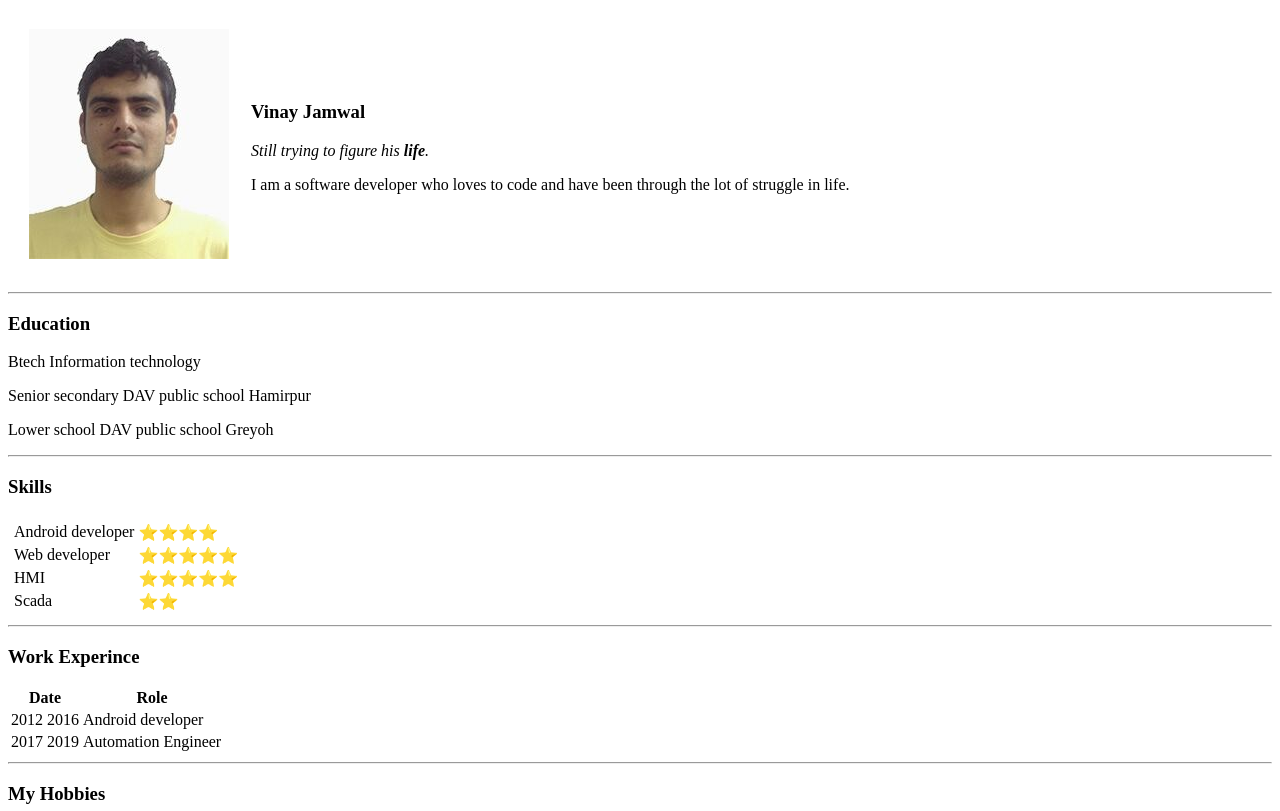
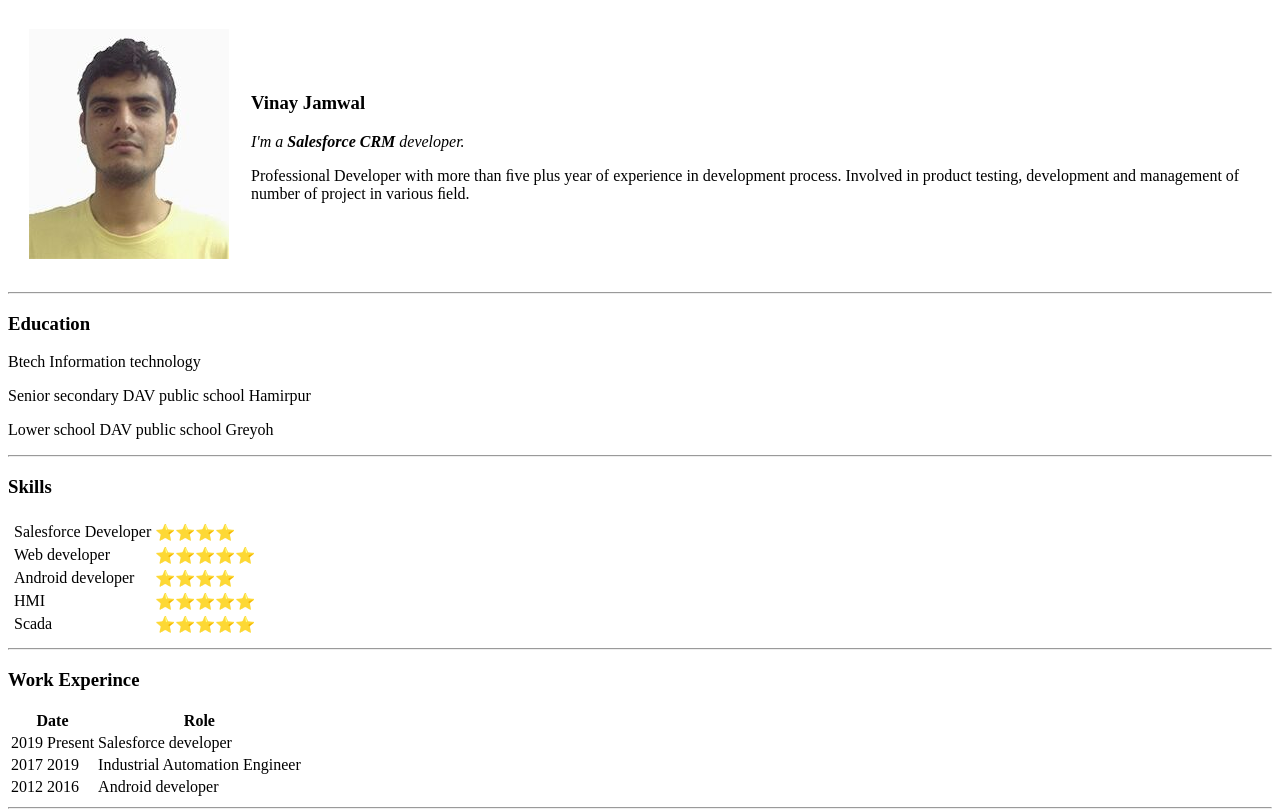
Before and after one commit to vinayjamwal/cv, a plain HTML site: page index.html in a window 1280 px wide. Shown: the top 811 px of the page. Drawn offline with Linux system fonts and the light colour scheme; files whose address does not match are found by name.

Commit message:
Update index.html

```diff
--- a/index.html
+++ b/index.html
@@ -12,8 +12,9 @@
     <td><img src="C:\Users\Vinay\Desktop\Web Development\HTML-Personal Site\vinay.jpg" alt="Vinay jamwal photo"></td>
     <td>
       <h3>Vinay Jamwal</h3>
-      <p><em>Still trying to figure his <strong>life</strong>.</em> </p>
-      <p>I am a software developer who loves to code and have been through the lot of struggle in life.</p>
+      <p><em>I'm a <strong>Salesforce CRM</strong> developer.</em> </p>
+      <p>Professional Developer with more than ﬁve plus year of experience in development process. Involved in product testing, development and management of number of project in various ﬁeld.
+      </p>
     </td>
   </table>
 
@@ -25,27 +26,30 @@
   <p>Lower school DAV public school Greyoh</p>
   <hr>
   <h3>Skills</h3>
-  <table >
+  <table>
     <tr>
       <td>
 
         <table>
           <tr>
-            <td>Android developer</td>
+            <td>Salesforce Developer </td>
             <td>⭐⭐⭐⭐</td>
           </tr>
           <tr>
             <td>Web developer </td>
             <td>⭐⭐⭐⭐⭐</td>
           </tr>
-
+          <tr>
+            <td>Android developer</td>
+            <td>⭐⭐⭐⭐</td>
+          </tr>
           <tr>
             <td>HMI </td>
             <td>⭐⭐⭐⭐⭐</td>
           </tr>
           <tr>
             <td>Scada</td>
-            <td>⭐⭐</td>
+            <td>⭐⭐⭐⭐⭐</td>
           </tr>
         </table>
       </td>
@@ -62,13 +66,19 @@
     </thead>
     <tbody>
       <tr>
+        <td>2019 Present</td>
+        <td>Salesforce developer</td>
+      </tr>
+      <tr>
+        <td>2017 2019</td>
+        <td>Industrial Automation Engineer</td>
+      </tr>
+      <tr>
         <td>2012 2016</td>
         <td>Android developer</td>
       </tr>
-      <tr>
-        <td>2017 2019</td>
-        <td>Automation Engineer</td>
-      </tr>
+
+
     </tbody>
   </table>
   <hr>
@@ -80,8 +90,8 @@
     <li>Gardening</li>
     <li>Cricket</li>
   </ol>
-<hr>
-<a href="contact-me.html">Contact me</a>
+  <hr>
+  <a href="contact-me.html">Contact me</a>
 
 </body>
 
```
